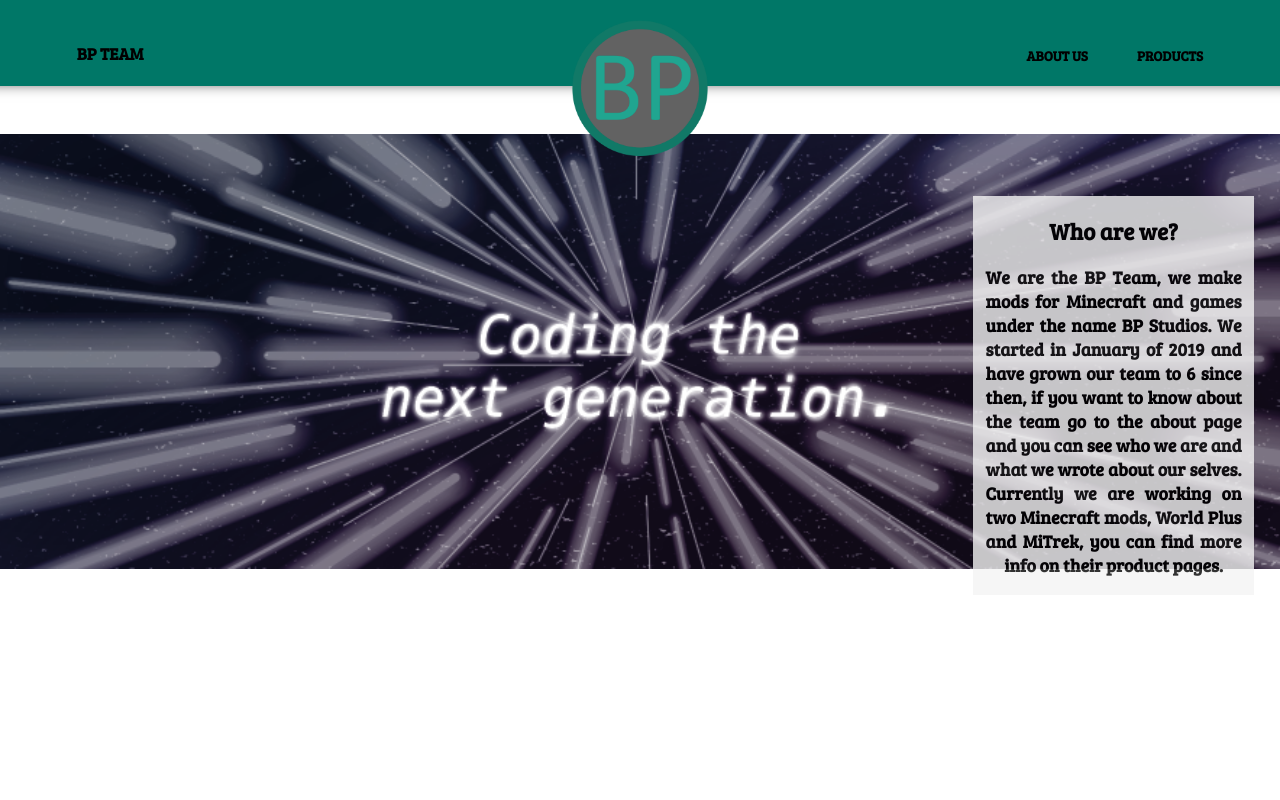
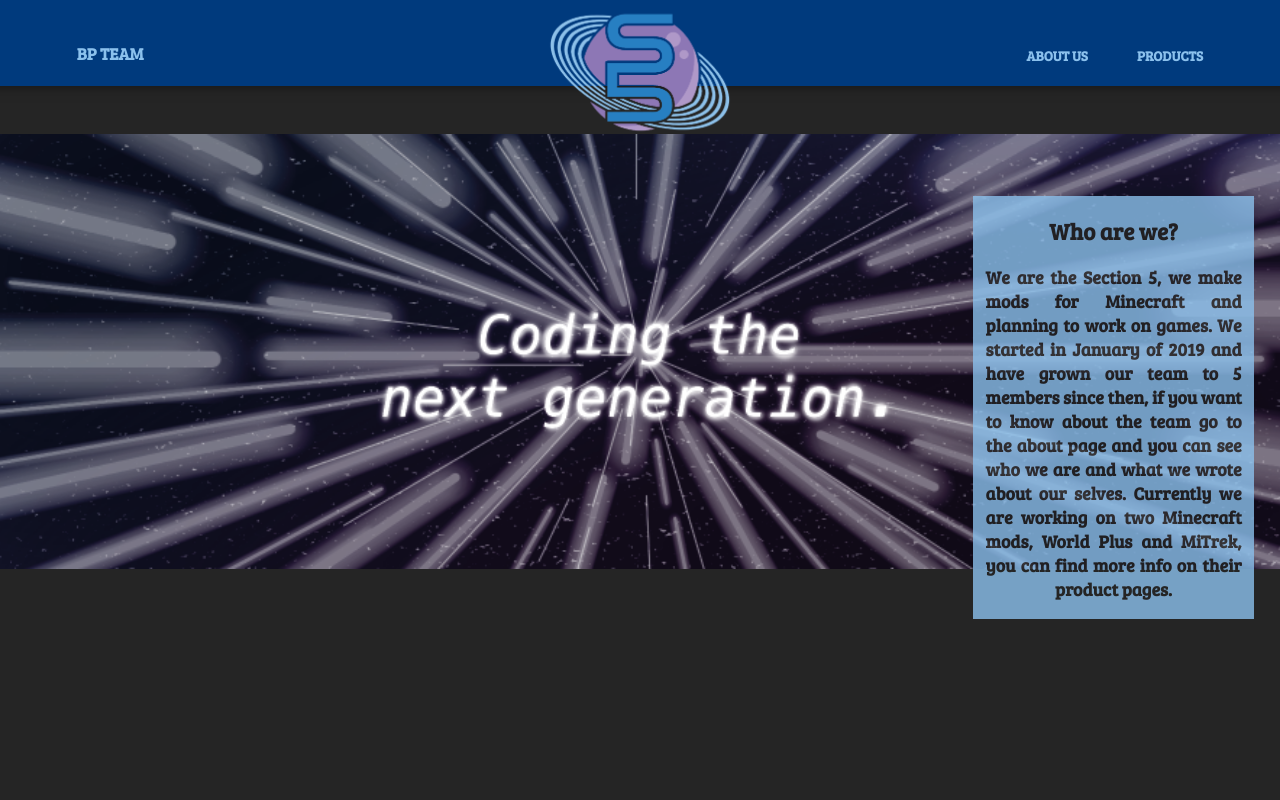
Before and after one commit to secret-projects-uk/secret, a PHP site: page / in a window 1280 px wide; the page is wider, and only the part inside the window is pictured. Run offline with PHP 8.4, Linux system fonts and the light colour scheme.

Commit message:
First changes of index page

```diff
--- a/include/header.css
+++ b/include/header.css
@@ -1,7 +1,7 @@
 
 #Header {
     position:fixed;
-    background: #007767; /* Colour */
+    background: #003a7d; /* Colour */
     width: 200%;
     height: 14%;
     margin: 2px;
@@ -11,19 +11,22 @@
         font-family: 'Bree Serif', serif;
             z-index: 10;
         box-shadow: 0px -5px 15px #000;
+    color: #8bc1ed;
 }
 
 
 #Header a {
-    color: black; /* Colour */
+    color: #8bc1ed; /* Colour */
     outline: none;
     text-decoration: none;
+
 }
 
 
 #TopText:hover {
-    color: #FFFFFF; /* Colour */
+    color: #252525; /* Colour */
     transition: 0.1s;
+    text-shadow: 0px 0px 10px #8bc1ed;
 }
 
 .About {
@@ -37,8 +40,7 @@
     position: fixed;
     left: 50%;
     transform: translateX(-50%);
-    top: 2.5%;
-    height: 17%;
+    height: 25%;
 }
 
 .Products {
@@ -50,7 +52,7 @@
 
 .Name {
     position: fixed;
-        color: black; /* Colour */
+        color: #8bc1ed; /* Colour */
     font-size: 110%;
     top: 3.2%;
     left: 6%;
@@ -80,15 +82,16 @@ text-align: center;
     padding: 2px;
     padding-left: 3px;
     padding-right: 3px;
-  background: #007767;
+  background: #003a7d;
   overflow: hidden;
+        color: #8bc1ed;
 }
 
 .Product1:hover {
-    background: #009984;
-      box-shadow: 0px 0px 20px #00d6b9;
+    color: #252525;
+      text-shadow: 0px 0px 10px #8bc1ed;
 }
 .Product2:hover {
-    background: #009984;
-      box-shadow: 0px 0px 20px #00d6b9;
+    color: #252525;
+      text-shadow: 0px 0px 10px #8bc1ed;
     }
--- a/index.html
+++ b/index.html
@@ -1,8 +1,3 @@
-<?php
-include('include/footer.php');
-include('include/header.php');
-
-?>
 <!-- Copy from here -->
 <html  class="Noscrolly" >
 
@@ -15,8 +10,8 @@ include('include/header.php');
     <div class="Shadow" >
     <form id="TabAnim" class="TabArea">
     <div class="ProductTab">
-             <div class="Product1" ><h3 onclick="window.location.href='https://www.curseforge.com/minecraft/mc-mods/mitrek'" >Mitrek</h3></div>
-            <div class="Product2" ><h3>Aperture-Sciences</h3></div>
+             <h3 onclick="window.location.href='https://www.curseforge.com/minecraft/mc-mods/mitrek'" class="Product1" >Mitrek</h3>
+            <h3 class="Product1" >Aperture-Sciences</h3>
         </div>
     </form>
 
@@ -26,7 +21,7 @@ include('include/header.php');
         <a href="about.html#Header" style="text-decoration:none" ><h3 id="TopText" class="About">ABOUT US</h3></a>
 
         <h3 id="TopText" onclick="openTab();" class="Products" >PRODUCTS</h3>
-        <a href="index.html#Header"><img class="Logo" src="assets/bplogo.png" ></a>
+        <a href="index.html#Header"><img class="Logo" src="assets/s5logo.png" ></a>
 
 </header>
     </div>
@@ -62,7 +57,7 @@ include('include/header.php');
 
         <div class="Textbox1">
             <h2 class="Title4Box" >Who are we?</h2>
-            <h3 class="Text4Box" >We are the BP Team, we make mods for Minecraft and games under the name BP Studios. We started in January of 2019 and have grown our team to 6 since then,
+            <h3 class="Text4Box" >We are the Section 5, we make mods for Minecraft and planning to work on games. We started in January of 2019 and have grown our team to 5 members since then,
 if you want to know about the team go to the about page and you can see who we are and what we wrote about our selves.
 Currently we are working on two Minecraft mods, World Plus and MiTrek, you can find more info on their product pages.</h3></div>
         <img class="CodingPic" src="assets/codingthenextgeneration.png" >
--- a/style.css
+++ b/style.css
@@ -24,6 +24,7 @@
 body {
     font-family: 'Bree Serif', serif;
     font-size: 95%;
+    background: #252525;
 }
 .CodingPic {
 
@@ -36,7 +37,7 @@ body {
 
     top: 24.5%;
     right: 2%;
-    background-color: #f4f4f4;
+    background-color: #8bc1ed;
     position: absolute;
     padding-right: 1%;
     padding-left: 1%;
@@ -45,6 +46,7 @@ body {
     z-index: 1;
     display:inline-block;
     opacity: 80%;
+    color: #252525;
 
 }
 .Title4Box {
```
Also changed, not shown: assets/s5logo.png (added).
